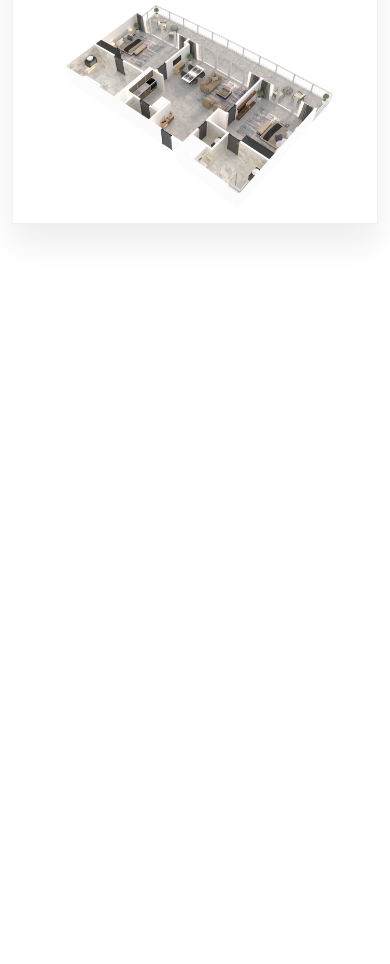
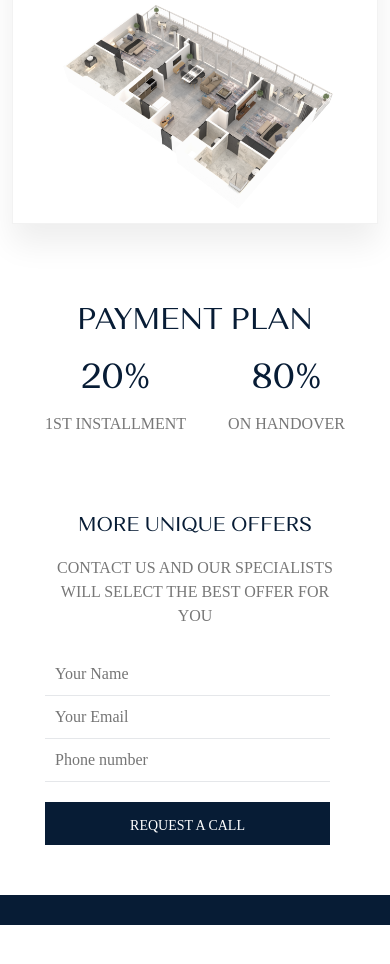
Before and after one commit to izzatPro/Emaar, a plain HTML site: page project.html in a window 390 px wide. Shown: the part 2528-3492 px from the top of the page. After the commit the page ends 3453 px from the top, so only its background shows below. Drawn offline with nearby package versions, Linux system fonts and the light colour scheme; a web font is replaced by a local one.

Commit message:
Project ended

```diff
--- a/css/media.css
+++ b/css/media.css
@@ -515,6 +515,23 @@
     .floor__button button {
     margin-bottom: 60px;
     }
+    .payment__plan-h3 {
+        font-size: 45px;
+        margin-bottom: 25px;
+    }
+    .payment__plan-title {
+        font-size: 65px;
+    }
+    .payment__plan-wrapper {
+        width: 400px;
+    }
+    .project__call {
+        width: 700px;
+        margin: 0 auto;
+    }
+    .project__prefooter {
+        padding-bottom: 100px !important;
+    }
  }
  @media (max-width: 767.98px) {
     .header{
@@ -721,6 +738,37 @@
 .floor__slider-prev {
     left: 54px;
 }
+
+.payment__plan-h3 {
+    font-size: 45px;
+    margin-bottom: 25px;
+}
+.payment__plan {
+    padding: 100px 0px;
+}
+
+.payment__plan-title {
+    font-size: 65px;
+}
+    .project__form{
+        align-items: flex-start !important ;
+    }
+    .project__form input {
+        margin-right: 0px !important;
+    }
+    .project__call {
+        width: 300px;
+        margin: 0 auto;
+    }
+    .project__prefooter-subtitle {
+        margin-bottom: 25px !important;
+    }
+    .project__prefooter-button,.prefooter-button{
+        margin-top: 15px;
+    }
+    .project__prefooter {
+        padding-bottom: 80px !important;
+    }
 
  }
 
@@ -1057,7 +1105,25 @@
         transform: translateX(-50%);
         right: 15px;
     }
-    /* .modal__wrapper-block {
+    .payment__plan-wrapper {
         width: 300px;
-    } */
+    }
+    .payment__plan-h3 {
+        font-size: 30px;
+        margin-bottom: 10px;
+    }
+    .payment__plan-title {
+        font-size: 35px;
+    }
+    .payment__plan {
+        padding: 75px 0;
+    }
+    .prefooter__title {
+        font-size: 20px !important;
+        margin-bottom: 0px !important;
+        margin-left: 0px !important;
+    }
+    .project__prefooter {
+        padding-bottom: 50px !important;
+    }
    }
--- a/css/style.css
+++ b/css/style.css
@@ -1036,9 +1036,6 @@ footer .fab{
   top: 650px;
   left: 510px;
 }
-.body{
-  height: 123123px;
-}
 
 .map__view{
   padding-top: 400px;
@@ -1323,3 +1320,59 @@ footer .fab{
 .floor__slider-next{
   position: absolute;
 }
+.payment__plan{
+  padding: 150px 0;
+}
+.payment__plan-wrapper{
+  width: 500px;
+  margin: 0 auto;
+  display: flex;
+  justify-content: space-between;
+}
+.payment__plan-block{
+  display: flex;
+  flex-direction: column;
+  align-items: center;
+}
+.payment__plan-h3{
+  font-size: 55px;
+}
+.payment__plan-title{
+  text-align: left;
+  margin-bottom: 0px;
+  font-size: 100px;
+}
+.payment__plan-subtitle{
+  font-size: 16px;
+  text-transform: uppercase;
+  color: #777777;
+  font-family: 'Lato L';
+}
+.project__prefooter-subtitle{
+  justify-content: center;
+}
+.project__prefooter-descr {
+  margin-right: 0;
+  width: 600px;
+  text-transform: uppercase;
+}
+.project__prefooter{
+  padding: 0;
+  padding-bottom: 150px;
+}
+.prefooter__title{
+  margin-bottom: 10px;
+}
+.project__call{
+  width: 860px;
+  margin: 0 auto;
+}
+.project__prefooter-button{
+  background: #071C35!important ;
+  color:white !important;
+}
+.project__footer{
+  width: 100%;
+  height: 30px;
+  background: #071C35;
+}
--- a/project.html
+++ b/project.html
@@ -173,11 +173,48 @@
             </div>
         </section>
 
+        <section class="payment__plan">
+            <div class="container">
+                <div class="gallery__h3 payment__plan-h3">payment plan</div>
+                <div class="payment__plan-wrapper">
+                    <div class="payment__plan-block">
+                        <div class="gallery__h3 payment__plan-title">20%</div>
+                        <div class="payment__plan-subtitle">1st Installment</div>
+                    </div>
+                    <div class="payment__plan-block">
+                        <div class="gallery__h3 payment__plan-title">80%</div>
+                        <div class="payment__plan-subtitle">On Handover</div>
+                    </div>
+                </div>
+            </div>
+        </section>
 
+        <section class="prefooter project__prefooter">
+            <div class="container">
+                <div class="speak">
+                    <div class="speak__title text-center prefooter__title">
+                        more unique offers
+                    </div>
+                    <div class="speak__subtitle text-center project__prefooter-subtitle">
+                        <div class="speak__subtitle-decr text-cente project__prefooter-descr">
+                            contact us and our specialists will select the best offer for you
+                        </div>
+                    </div>
+                    <div class="speak__call project__call">
+                        <form action="POST" class="call d-flex justify-content-between project__form" data-netlify="true">
+                            <input type="text" placeholder="Your Name" name="name" autocomplete="off" required>
+                            <input type="email" placeholder="Your Email" name="email" autocomplete="off" required>
+                            <input type="text" placeholder="Phone number" name="phone" autocomplete="off" required>
+                            <input type="submit" value="Request a call" class="project__prefooter-button">
+                        </form>
+                    </div>
+                </div>
+            </div>
+        </section>
 
+        <footer class="project__footer">
 
-
-
+        </footer>
     <script src="https://cdn.jsdelivr.net/npm/bootstrap@5.0.2/dist/js/bootstrap.bundle.min.js" integrity="sha384-MrcW6ZMFYlzcLA8Nl+NtUVF0sA7MsXsP1UyJoMp4YLEuNSfAP+JcXn/tWtIaxVXM" crossorigin="anonymous"></script>
     <script src="https://cdn.jsdelivr.net/npm/@popperjs/core@2.9.2/dist/umd/popper.min.js" integrity="sha384-IQsoLXl5PILFhosVNubq5LC7Qb9DXgDA9i+tQ8Zj3iwWAwPtgFTxbJ8NT4GN1R8p" crossorigin="anonymous"></script>
     <script src="https://cdn.jsdelivr.net/npm/bootstrap@5.0.2/dist/js/bootstrap.min.js" integrity="sha384-cVKIPhGWiC2Al4u+LWgxfKTRIcfu0JTxR+EQDz/bgldoEyl4H0zUF0QKbrJ0EcQF" crossorigin="anonymous"></script>
```
Also changed, not shown: index.html (+1 -1 lines).
